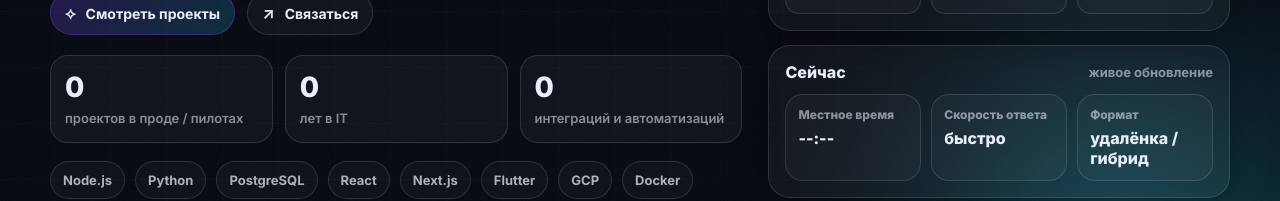
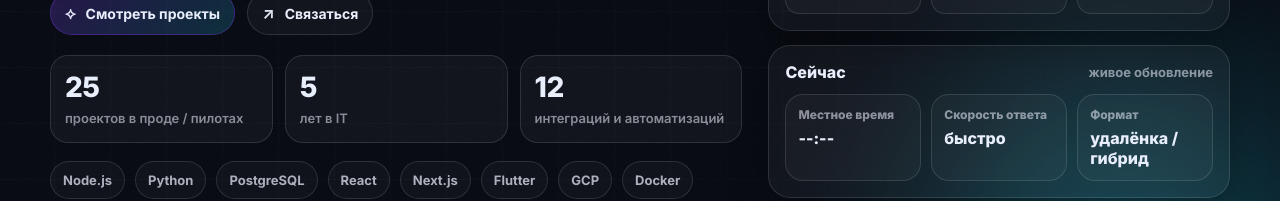
Before and after one commit to restemade/portfolio, a plain HTML site: page index.html in a window 1280 px wide. Shown: the part 491-692 px from the top of the page. Drawn offline with Linux system fonts and the light colour scheme.

```diff
--- a/index.html
+++ b/index.html
@@ -94,15 +94,15 @@
 
         <div class="heroStats">
           <div class="stat">
-            <div class="statNum" data-count="25">0</div>
+            <div class="statNum" data-count="25">25</div>
             <div class="statLabel">проектов в проде / пилотах</div>
           </div>
           <div class="stat">
-            <div class="statNum" data-count="5">0</div>
+            <div class="statNum" data-count="5">5</div>
             <div class="statLabel">лет в IT</div>
           </div>
           <div class="stat">
-            <div class="statNum" data-count="12">0</div>
+            <div class="statNum" data-count="12">12</div>
             <div class="statLabel">интеграций и автоматизаций</div>
           </div>
         </div>
```
